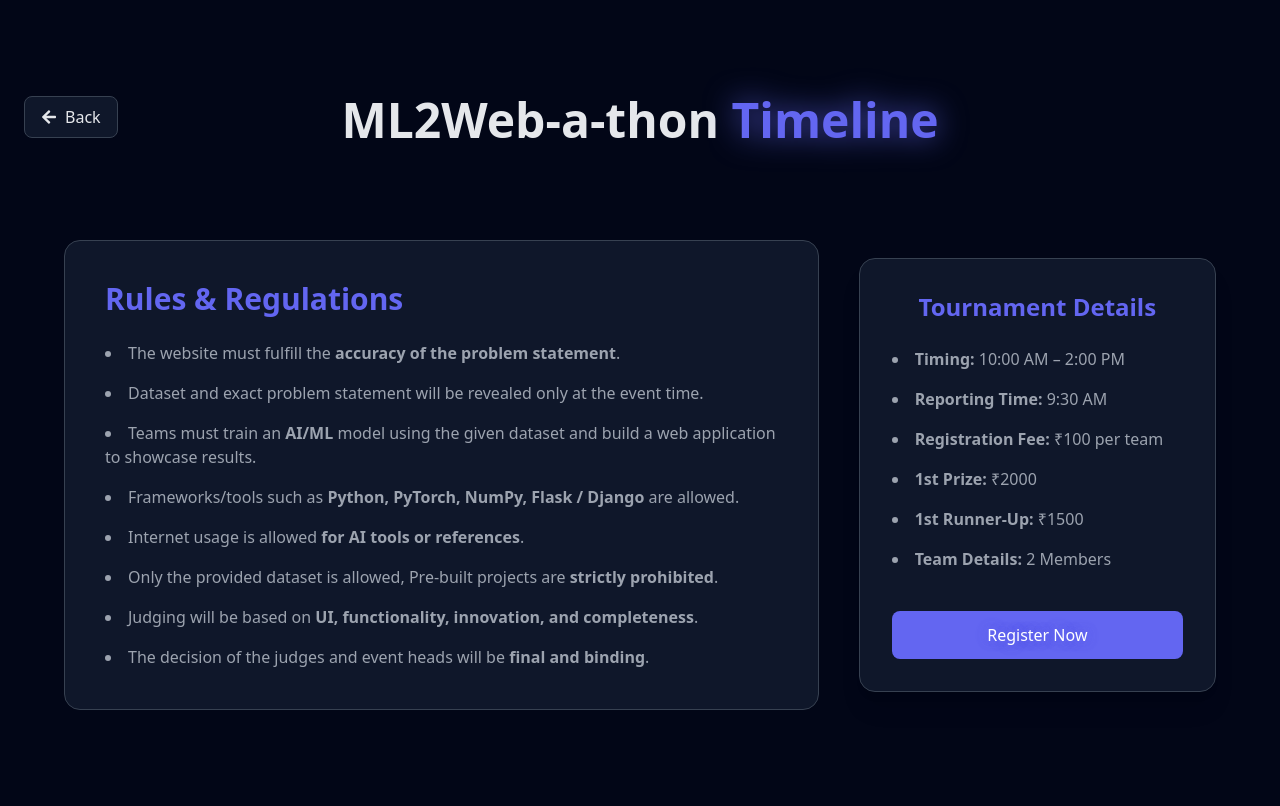
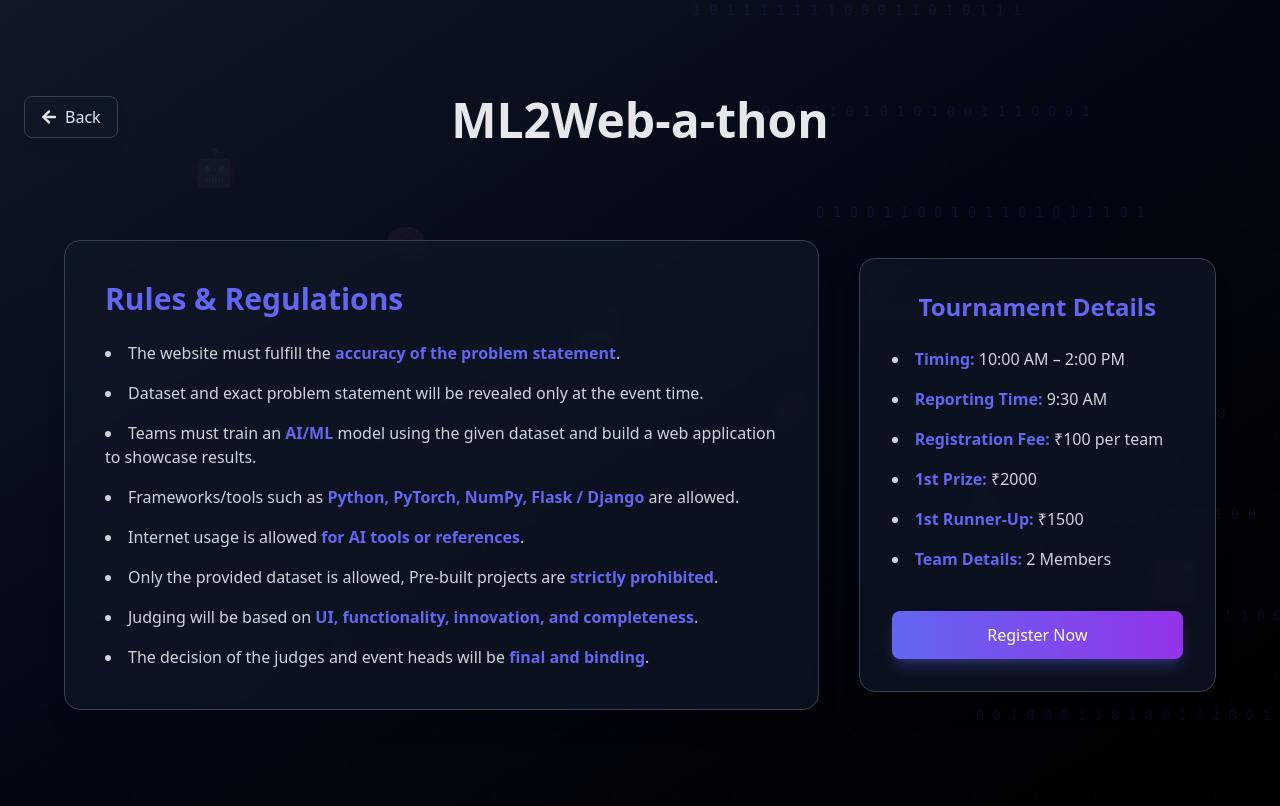
Before and after one commit to Jyoti-461/Vista-Frontend, a React (Vite) app: page /events/webathon in a window 1280 px wide. Built offline with nearby package versions, Linux system fonts and the light colour scheme.

Commit message:
Finalized

```diff
--- a/src/components/Footer.jsx
+++ b/src/components/Footer.jsx
@@ -188,14 +188,7 @@ const Footer = () => {
                 />
               </div>
 
-              {/* Map Overlay Info */}
-              <div className="absolute bottom-4 left-4 right-4 z-20">
-                <div className="bg-gray-900/80 backdrop-blur-sm rounded-lg p-3 border border-gray-700/50">
-                  <p className="text-sm text-gray-300 font-medium">
-                    Click to open in Google Maps
-                  </p>
-                </div>
-              </div>
+
             </div>
           </motion.div>
         </div>
--- a/src/pages/Webathon.jsx
+++ b/src/pages/Webathon.jsx
@@ -2,14 +2,80 @@ import { motion } from "framer-motion";
 import { FaArrowLeft, FaArrowUp } from "react-icons/fa";
 import { useNavigate } from "react-router-dom";
 import { useEffect } from "react";
+
 const Webathon = () => {
   const navigate = useNavigate();
+
   useEffect(() => {
     window.scrollTo({ top: 0, left: 0, behavior: "instant" });
   }, []);
 
   return (
-    <section className="min-h-screen bg-darkbg text-gray-200 px-6 py-24 relative">
+    <section className="min-h-screen text-gray-200 px-6 py-24 relative overflow-hidden">
+
+      {/* ===== MODERN AI/ML HACKATHON BACKGROUND ===== */}
+      {/* Animated Gradient Background */}
+      <div className="absolute inset-0 bg-gradient-to-br from-gray-900 via-gray-950 to-black z-0" />
+
+      {/* Circuit Board Pattern */}
+      <div
+        className="absolute inset-0 z-0 opacity-10"
+        style={{
+          backgroundImage: `
+            radial-gradient(circle at 25% 25%, rgba(99, 102, 241, 0.2) 2px, transparent 2px),
+            radial-gradient(circle at 75% 75%, rgba(139, 92, 246, 0.15) 2px, transparent 2px),
+            linear-gradient(90deg, transparent 49%, rgba(99, 102, 241, 0.1) 50%, transparent 51%),
+            linear-gradient(transparent 49%, rgba(99, 102, 241, 0.1) 50%, transparent 51%)
+          `,
+          backgroundSize: '60px 60px, 60px 60px, 30px 30px, 30px 30px',
+        }}
+      />
+
+      {/* Animated Binary Code Overlay (Optimized for mobile) */}
+      <div className="absolute inset-0 z-0 overflow-hidden">
+        {[...Array(8)].map((_, i) => (
+          <div
+            key={i}
+            className="absolute text-xs sm:text-sm text-primary/10 font-mono whitespace-nowrap"
+            style={{
+              top: `${(i * 12.5)}%`,
+              animation: `scrollBinary ${15 + i * 2}s linear infinite`,
+              animationPlayState: 'running',
+            }}
+          >
+            {Array(20).fill(0).map((_, j) => (
+              Math.random() > 0.5 ? '1' : '0'
+            )).join(' ')}
+          </div>
+        ))}
+      </div>
+
+      {/* Floating AI/ML Icons (Optimized for mobile performance) */}
+      <div className="absolute inset-0 z-0 opacity-5">
+        {[...Array(6)].map((_, i) => (
+          <div
+            key={i}
+            className="absolute text-3xl sm:text-4xl"
+            style={{
+              left: `${15 + (i * 15)}%`,
+              top: `${20 + (i * 10)}%`,
+              animation: `float ${8 + i * 2}s ease-in-out infinite`,
+              animationDelay: `${i * 0.5}s`,
+            }}
+          >
+            {['🤖', '🧠', '💻', '⚡', '🔬', '📊'][i]}
+          </div>
+        ))}
+      </div>
+
+      {/* Subtle Grid Overlay */}
+      <div
+        className="absolute inset-0 z-0 opacity-5"
+        style={{
+          backgroundImage: 'linear-gradient(rgba(255,255,255,0.1) 1px, transparent 1px), linear-gradient(90deg, rgba(255,255,255,0.1) 1px, transparent 1px)',
+          backgroundSize: '50px 50px',
+        }}
+      />
 
       {/* ===== DESKTOP BACK BUTTON ===== */}
       <button
@@ -18,17 +84,18 @@ useEffect(() => {
           hidden md:flex items-center gap-2
           fixed top-24 left-6 z-50
           px-4 py-2 rounded-lg
-          bg-darkcard border border-gray-700
+          bg-gray-900/80 backdrop-blur-sm border border-gray-700
           text-gray-200
-          hover:text-primary hover:border-primary
-          transition
+          hover:text-primary hover:border-primary hover:bg-gray-900
+          transition-all duration-300
+          shadow-lg
         "
       >
         <FaArrowLeft />
         Back
       </button>
 
-      <div className="max-w-6xl mx-auto">
+      <div className="max-w-6xl mx-auto relative z-10">
 
         {/* Page Title */}
         <motion.h1
@@ -38,15 +105,9 @@ useEffect(() => {
           className="text-4xl md:text-5xl font-bold text-center mb-20"
         >
           ML2Web-a-thon{" "}
-          <span className="text-primary drop-shadow-[0_0_15px_rgba(99,102,241,0.8)]">
-            Timeline
-          </span>
            </motion.h1>
 
-
-
         {/* ===== RULES & REGULATIONS SECTION ===== */}
-        {/* ===== CONTENT GRID ===== */}
         <motion.div
           initial={{ opacity: 0, y: 40 }}
           whileInView={{ opacity: 1, y: 0 }}
@@ -55,52 +116,48 @@ useEffect(() => {
           className="mt-24 grid grid-cols-1 md:grid-cols-3 gap-10"
         >
           {/* ===== LEFT: RULES ===== */}
-  <div className="md:col-span-2 bg-darkcard border border-gray-700 rounded-2xl p-8 md:p-10">
+          <div className="md:col-span-2 bg-gray-900/70 backdrop-blur-sm border border-gray-700 rounded-2xl p-8 md:p-10 shadow-xl hover:border-primary/50 transition-all duration-300">
             <h2 className="text-3xl font-bold text-primary mb-6 text-center md:text-left">
               Rules & Regulations
             </h2>
 
-    <ul className="space-y-4 text-gray-400 text-sm md:text-base leading-relaxed list-disc list-inside">
-
-      <li>The website must fulfill the <strong>accuracy of the problem statement</strong>.</li>
+            <ul className="space-y-4 text-gray-300 text-sm md:text-base leading-relaxed list-disc list-inside">
+              <li>The website must fulfill the <strong className="text-primary">accuracy of the problem statement</strong>.</li>
               <li>Dataset and exact problem statement will be revealed only at the event time.</li>
-      <li>Teams must train an <strong>AI/ML</strong> model using the given dataset and build a web application to showcase results.</li>
-      <li>Frameworks/tools such as <strong>Python, PyTorch, NumPy, Flask / Django</strong> are allowed.</li>
-      <li>Internet usage is allowed <strong>for AI tools or references</strong>.</li>
-      <li>Only the provided dataset is allowed, Pre-built projects are <strong>strictly prohibited</strong>.</li>
-
-      <li>Judging will be based on <strong>UI, functionality, innovation, and completeness</strong>.</li>
-      <li>The decision of the judges and event heads will be <strong>final and binding</strong>.</li>
+              <li>Teams must train an <strong className="text-primary">AI/ML</strong> model using the given dataset and build a web application to showcase results.</li>
+              <li>Frameworks/tools such as <strong className="text-primary">Python, PyTorch, NumPy, Flask / Django</strong> are allowed.</li>
+              <li>Internet usage is allowed <strong className="text-primary">for AI tools or references</strong>.</li>
+              <li>Only the provided dataset is allowed, Pre-built projects are <strong className="text-primary">strictly prohibited</strong>.</li>
+              <li>Judging will be based on <strong className="text-primary">UI, functionality, innovation, and completeness</strong>.</li>
+              <li>The decision of the judges and event heads will be <strong className="text-primary">final and binding</strong>.</li>
             </ul>
           </div>
 
-  {/* ===== RIGHT: REGISTRATION + PRIZES ===== */}
           {/* ===== RIGHT: DETAILS + REGISTER ===== */}
-  {/* Added h-fit (to shrink height) and self-center (to vertical align) */}
-  <div className="bg-darkcard border border-gray-700 rounded-2xl p-8 flex flex-col justify-between h-fit self-center shadow-xl">
+          <div className="bg-gray-900/70 backdrop-blur-sm border border-gray-700 rounded-2xl p-8 flex flex-col justify-between h-fit self-center shadow-xl hover:border-primary/50 transition-all duration-300">
             <div>
               <h2 className="text-2xl font-bold text-primary mb-6 text-center">
                 Tournament Details
               </h2>
 
-      <ul className="space-y-4 text-gray-400 text-sm md:text-base leading-relaxed list-disc list-inside">
+              <ul className="space-y-4 text-gray-300 text-sm md:text-base leading-relaxed list-disc list-inside">
                 <li>
-          <strong>Timing:</strong> 10:00 AM – 2:00 PM
+                  <strong className="text-primary">Timing:</strong> 10:00 AM – 2:00 PM
                 </li>
                 <li>
-          <strong>Reporting Time:</strong> 9:30 AM
+                  <strong className="text-primary">Reporting Time:</strong> 9:30 AM
                 </li>
                 <li>
-          <strong>Registration Fee:</strong> ₹100 per team
+                  <strong className="text-primary">Registration Fee:</strong> ₹100 per team
                 </li>
                 <li>
-          <strong>1st Prize:</strong> ₹2000
+                  <strong className="text-primary">1st Prize:</strong> ₹2000
                 </li>
                 <li>
-          <strong>1st Runner-Up:</strong> ₹1500
+                  <strong className="text-primary">1st Runner-Up:</strong> ₹1500
                 </li>
                 <li>
-          <strong>Team Details:</strong> 2 Members
+                  <strong className="text-primary">Team Details:</strong> 2 Members
                 </li>
               </ul>
             </div>
@@ -118,9 +175,12 @@ useEffect(() => {
                 text-center
                 px-6 py-3
                 rounded-lg
-        bg-primary text-white
+                bg-gradient-to-r from-primary to-purple-600
+                text-white
                 font-medium
-        neon-primary
+                shadow-lg shadow-primary/30
+                hover:shadow-primary/50
+                transition-all duration-300
                 cursor-pointer
               "
             >
@@ -128,7 +188,6 @@ useEffect(() => {
             </motion.a>
           </div>
         </motion.div>
-
       </div>
 
       {/* ===== MOBILE FLOATING ARROW BUTTON ===== */}
@@ -140,14 +199,38 @@ useEffect(() => {
           w-12 h-12
           flex items-center justify-center
           rounded-full
-          bg-primary text-white
+          bg-gradient-to-r from-primary to-purple-600
+          text-white
           shadow-lg shadow-primary/40
           hover:scale-110 transition
+          backdrop-blur-sm
         "
         aria-label="Back"
       >
         <FaArrowUp />
       </button>
+
+      {/* Add CSS animations in a separate style tag */}
+      <style>
+        {`
+          @keyframes scrollBinary {
+            0% { transform: translateX(100vw); }
+            100% { transform: translateX(-100%); }
+          }
+
+          @keyframes float {
+            0%, 100% { transform: translateY(0px); }
+            50% { transform: translateY(-20px); }
+          }
+
+          /* Optimize for mobile - pause animations on mobile for performance */
+          @media (max-width: 640px) {
+            .absolute > div[style*="animation"] {
+              animation-play-state: paused !important;
+            }
+          }
+        `}
+      </style>
     </section>
   );
 };
```
Lines whose indentation alone changed are shown as unchanged.
